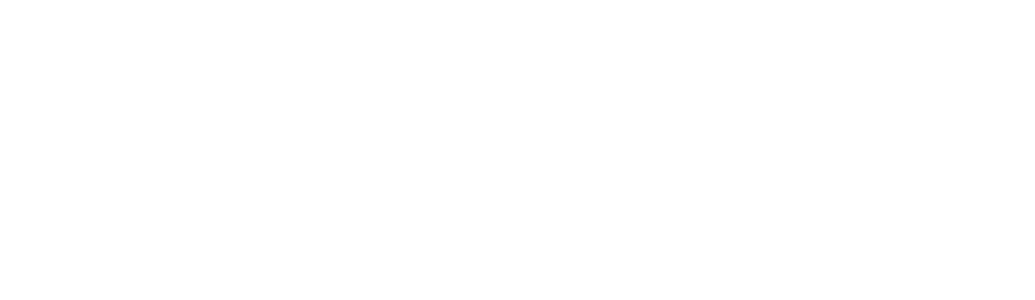
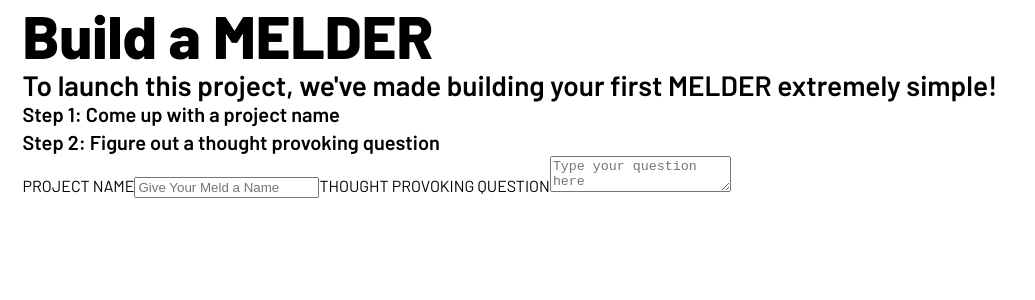
Before and after one commit to MrPreachez/capstone-melder, a React (Create React App) app: page /create in a window 1280 px wide. Shown: the top 300 px of the page, without its empty margins (0-1035 px from the left). Built offline with nearby package versions, Linux system fonts and the light colour scheme.

Commit message:
framework for createproject, and additional resets to headings

```diff
--- a/src/App.scss
+++ b/src/App.scss
@@ -4,7 +4,9 @@
 @use "./styles/partials/typography";
 @use "./styles/partials/reset";
 
-
+body {
+  min-width: 32rem;
+}
 .App {
   display: flex;
   flex-direction: column;
--- a/src/pages/CreateProject/CreateProject.js
+++ b/src/pages/CreateProject/CreateProject.js
@@ -1,10 +1,33 @@
-import "./CreateProject.scss"
+import "./CreateProject.scss";
 function CreateProject() {
-    return (
-        <div>
-
-        </div>
-    )
+  return (
+    <section>
+      <h1>Build a MELDER</h1>
+      <h2>
+        To launch this project, we've made building your first MELDER extremely
+        simple!
+      </h2>
+      <h3>Step 1: Come up with a project name</h3>
+      <h3>Step 2: Figure out a thought provoking question</h3>
+      <form>
+        <label>PROJECT NAME</label>
+        <input
+          className=""
+          type="text"
+          id="name"
+          name="project"
+          placeholder="Give Your Meld a Name"
+        />
+        <label>THOUGHT PROVOKING QUESTION</label>
+        <textarea
+          className=""
+          id="msg"
+          name="question"
+          placeholder="Type your question here">
+        </textarea>
+      </form>
+    </section>
+  );
 }
 
 export default CreateProject;
--- a/src/styles/partials/_reset.scss
+++ b/src/styles/partials/_reset.scss
@@ -17,4 +17,27 @@
   margin:0;
   width:100%;
   max-width: 1020px;
+
+p {
+  margin: 0;
 }
+
+h1 {
+  font-size: 6rem;
+  font-weight: 900;
+  line-height:7rem;
+  margin:0;
+}
+h2 {
+  font-size: 2.8rem;
+  font-weight: 600;
+  line-height:3rem;
+  margin: 0;
+}
+h3 {
+  font-size: 2.0rem;
+  font-weight: 600;
+  line-height: 2.8rem;
+  margin: 0;
+}
+}
```
Also changed, not shown: src/pages/CreateProject/CreateProject.scss (line endings or trailing spaces).
